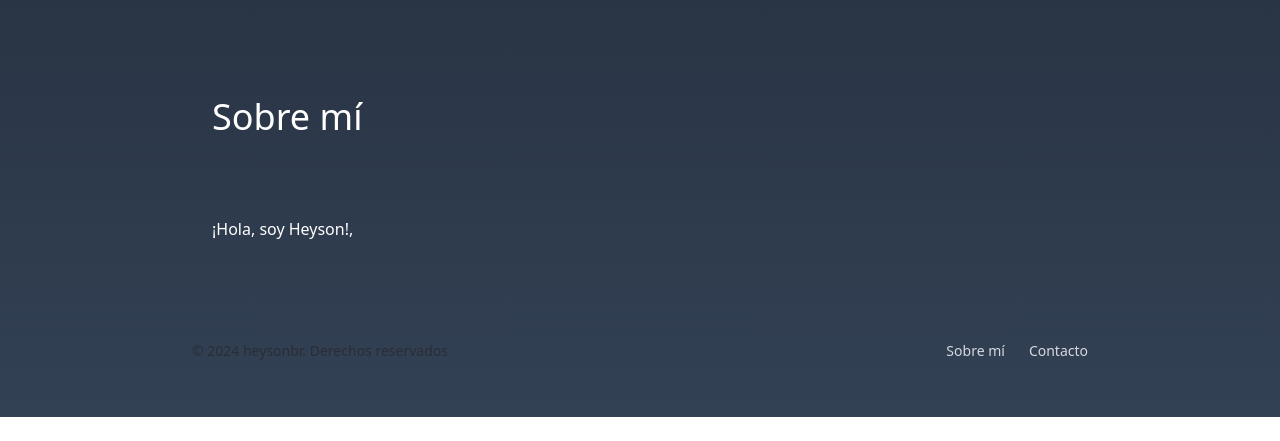
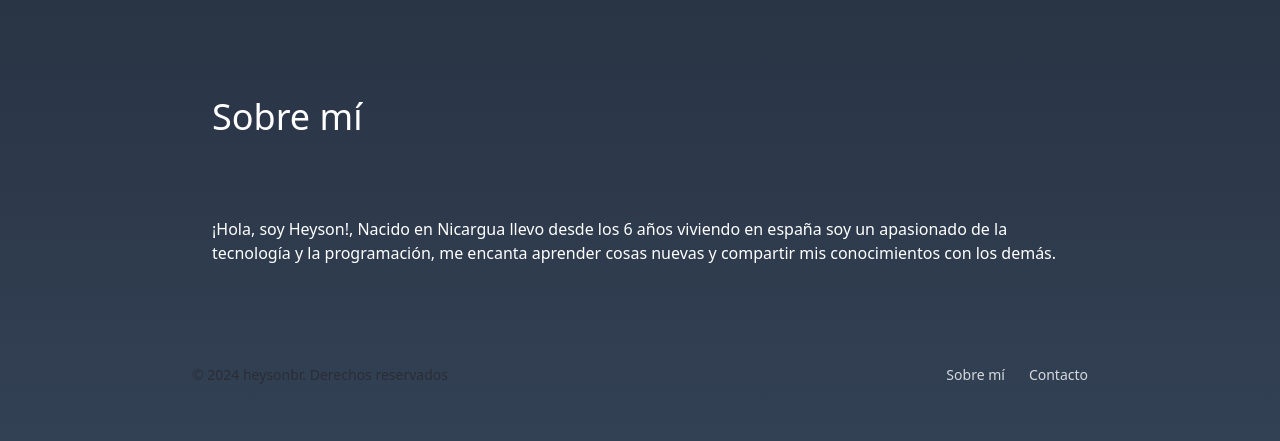
Before and after one commit to heysonbr/portfolio, an Astro site: page / in a window 1280 px wide. Shown: the part 1769-2210 px from the top of the page. Before the commit the page ends 2186 px from the top, so only its background shows below. Built offline with nearby package versions, Linux system fonts and the light colour scheme; Astro itself is replaced by a stand-in of ours.

Commit message:
Actualizar componente SobreMi con información personal

```diff
--- a/src/components/sobremi.jsx
+++ b/src/components/sobremi.jsx
@@ -3,7 +3,7 @@ export const SobreMi = () => {
         <div className="container mx-auto p-5 mt-20 lg:max-w-4xl md:max-w-2xl">
             <h2 className="text-4xl pb-20">Sobre mí</h2>
             <p>
-                ¡Hola, soy Heyson!,
+                ¡Hola, soy Heyson!,  Nacido en Nicargua llevo desde los 6 años viviendo en españa soy un apasionado de la tecnología y la programación, me encanta aprender cosas nuevas y compartir mis conocimientos con los demás.
             </p>
         </div>
     )
```
